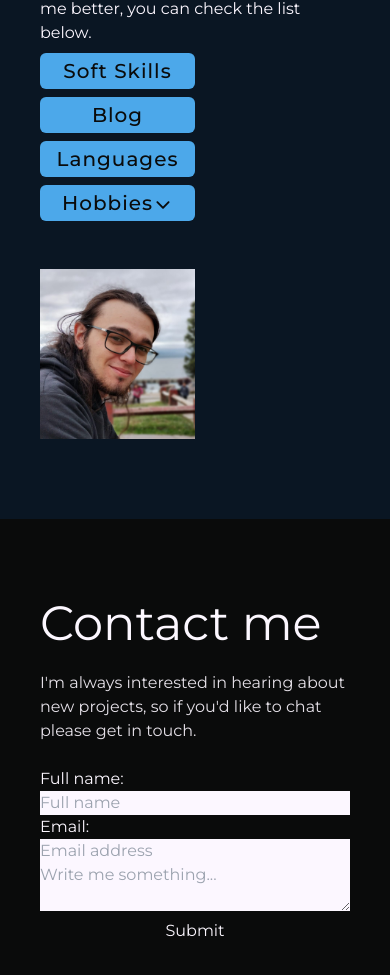
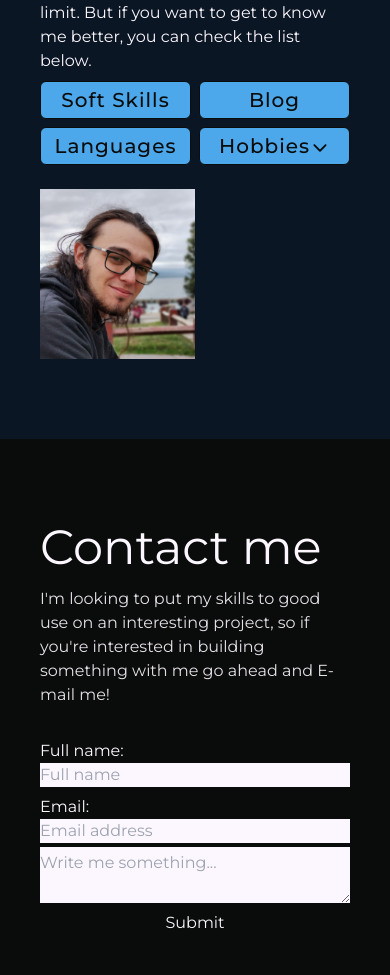
Before and after one commit to tomasesquivelgc/Portfolio, a React (Vite) app: page / in a window 390 px wide. Shown: the part 6057-7032 px from the top of the page. Built offline with nearby package versions, Linux system fonts and the light colour scheme; a web font is replaced by a local one.

Commit message:
change lol assets picture and make info section a grid

```diff
--- a/src/components/Contact/ContactForm.jsx
+++ b/src/components/Contact/ContactForm.jsx
@@ -1,17 +1,17 @@
 function ContactForm() {
   return (
-    <form action="https://formspree.io/f/xwkjrkqw" method="post" className="flex flex-col w-full md:w-1/2 py-3">
-      <label htmlFor="full-name">
+    <form action="https://formspree.io/f/xwkjrkqw" method="post" className="flex flex-col w-full md:w-1/2 py-4">
+      <label htmlFor="full-name" className="py-1">
         Full name:
         <input className="w-full bg-magnolia" id="full-name" type="text" name="name" placeholder="Full name" maxLength="30" required />
       </label>
 
-      <label htmlFor="email">
+      <label htmlFor="email" className="py-1">
         Email:
         <input className="w-full bg-magnolia" id="email" type="email" name="email" placeholder="Email address" required />
       </label>
 
-      <textarea className="bg-magnolia" id="msg" name="user_message" maxLength="500" placeholder="Write me something..." required />
+      <textarea className="py-1 bg-magnolia" id="msg" name="user_message" maxLength="500" placeholder="Write me something..." required />
 
       <input className="p-2 w-full" type="submit" value="Submit" />
     </form>
--- a/src/components/InfoList.jsx
+++ b/src/components/InfoList.jsx
@@ -21,11 +21,11 @@ function InfoList() {
   const closeModal = () => setModalOpen(false);
 
   return (
-    <div className="md:w-1/3 w-1/2 min-w-min py-1 text-night font-medium">
-      <ul className="flex flex-col gap-2">
+    <div className=" w-full min-w-min py-1">
+      <ul className="grid grid-cols-2 gap-2 text-night font-medium">
         <li className="w-full h-full">
           <motion.button
-            className="w-full h-full bg-argBlue  tracking-wider text-xl  p-1 md:text-base rounded-md"
+            className="w-full h-full bg-argBlue border tracking-wider text-xl  p-1 md:text-base rounded-md"
             type="button"
             onClick={() => openModal(skills)}
             whileHover={{ scale: 1.1 }}
@@ -36,7 +36,7 @@ function InfoList() {
         <li className="w-full h-full">
           <motion.button
             whileHover={{ scale: 1.1 }}
-            className="w-full h-full bg-argBlue  tracking-wider text-xl  p-1 md:text-base rounded-md"
+            className="w-full h-full bg-argBlue border tracking-wider text-xl  p-1 md:text-base rounded-md"
             type="button"
             onClick={() => openModal(blog)}
           >
@@ -46,7 +46,7 @@ function InfoList() {
         <li className="w-full h-full">
           <motion.button
             whileHover={{ scale: 1.1 }}
-            className="w-full h-full bg-argBlue  tracking-wider text-xl  p-1 md:text-base rounded-md"
+            className="w-full h-full bg-argBlue border tracking-wider text-xl  p-1 md:text-base rounded-md"
             type="button"
             onClick={() => openModal(languages)}
           >
@@ -56,7 +56,7 @@ function InfoList() {
         <li className="w-full h-full relative">
           <motion.button
             whileHover={{ scale: 1.1 }}
-            className="w-full h-full bg-argBlue  tracking-wider text-xl  p-1 md:text-base rounded-md"
+            className="w-full h-full bg-argBlue border tracking-wider text-xl  p-1 md:text-base rounded-md"
             type="button"
             onClick={toggleHobbies}
           >
@@ -66,41 +66,47 @@ function InfoList() {
           <AnimatePresence>
             {hobbiesExpanded && (
               <motion.ul
-                className='absolute left-0 top-100'
+                className='absolute left-0 top-100 flex flex-col gap-1 py-1'
                 initial={{ opacity: 0, y: -20 }}
                 animate={{ opacity: 1, y: 0 }}
                 exit={{ opacity: 0, x: -20 }}
                 transition={{ duration: 0.3 }}
               >
                 <motion.li
-                  className="border-b hover:cursor-pointer hover:text-argBlue"
+                  className="border"
                   initial={{ opacity: 0, y: -20 }}
                   animate={{ opacity: 1, y: 0 }}
                   transition={{ duration: 0.3 }}
                 >
-                  <button type="button" onClick={() => openModal(games)}>
+                  <motion.button
+                  whileHover={{scale: 1.1}}
+                  type="button" className="w-full h-full bg-argBlue border tracking-wider text-xl  p-1 md:text-base rounded-md" onClick={() => openModal(games)}>
                     Gaming
-                  </button>
+                  </motion.button>
                 </motion.li>
                 <motion.li
-                  className="border-b hover:cursor-pointer hover:text-argBlue"
+                  className="border-b"
                   initial={{ opacity: 0, y: -20 }}
                   animate={{ opacity: 1, y: 0 }}
                   transition={{ duration: 0.3, delay: 0.1 }}
                 >
-                  <button type="button" onClick={() => openModal(music)}>
+                  <motion.button
+                  whileHover={{scale: 1.1}}
+                  className="w-full h-full bg-argBlue border tracking-wider text-xl  p-1 md:text-base rounded-md" type="button" onClick={() => openModal(music)}>
                     Music
-                  </button>
+                  </motion.button>
                 </motion.li>
                 <motion.li
-                  className="border-b hover:cursor-pointer hover:text-argBlue"
+                  className="border-b"
                   initial={{ opacity: 0, y: -20 }}
                   animate={{ opacity: 1, y: 0 }}
                   transition={{ duration: 0.3, delay: 0.2 }}
                 >
-                  <button type="button" onClick={() => openModal(books)}>
+                  <motion.button
+                  whileHover={{scale: 1.1}}
+                  className="w-full h-full bg-argBlue border tracking-wider text-xl  p-1 md:text-base rounded-md" type="button" onClick={() => openModal(books)}>
                     Reading
-                  </button>
+                  </motion.button>
                 </motion.li>
               </motion.ul>
             )}
--- a/src/components/Modal/ModalInfo.jsx
+++ b/src/components/Modal/ModalInfo.jsx
@@ -21,7 +21,7 @@ const ModalInfo = ({ info }) => {
       <div className="flex flex-col md:flex-row gap-4 justify-around w-full h-full md:max-h-96 py-8">
         {info.data.map((data, index) => (
           <motion.div
-            className={`md:w-1/3 w-full border p-1 hover:border-argBlue hover:cursor-pointer relative bg-prussiaBlue h-1/3 md:h-auto flex md:flex-col ${
+            className={`md:w-1/3 w-full border border-night p-1 hover:border-argBlue hover:cursor-pointer relative bg-prussiaBlue h-1/3 md:h-auto flex md:flex-col ${
               expandedItem === data.title ? 'md:h-auto' : ''
             } transition-all duration-500 ease-in-out`}
             key={data.title}
--- a/src/sections/AboutSection.jsx
+++ b/src/sections/AboutSection.jsx
@@ -2,10 +2,10 @@ import InfoList from '../components/InfoList';
 
 function AboutSection() {
   return (
-    <section id="about" className="bg-richBlack min-h-screen gap-10 px-10 py-20 md:px-16 lg:px-32 flex flex-col md:flex-row-reverse">
+    <section id="about" className="bg-richBlack min-h-screen gap-4 px-10 py-20 md:px-16 lg:px-32 flex flex-col md:flex-row-reverse">
       <div className="w-full lg:w-1/2">
         <h2 className="font-medium text-5xl py-1">About me</h2>
-        <p className="py-3 opacity-80">
+        <p className="py-3 opacity-80 mb-3">
           Creative and resourceful. Oriented towards problem-solving and continuous learning.
           Quick to adapt to new environments and challenges, managing pressure and deadlines.
           <br />
@@ -16,8 +16,10 @@ function AboutSection() {
           <br />
           Dreaming of helping others through technology and innovation since young,
           always looking for new ways to improve and learn new things.
+          <br />
+          <br />
         </p>
-        <div className="py-1 border-t-2 mt-2">
+        <div className="py-1 border-t-2 mt-3">
           <p className='py-1'>
             If you must know one thing about me is that I love putting my skills to the test
             and pushing my boundries to the limit. But if you want to get to know me better,
--- a/src/sections/ContactSection.jsx
+++ b/src/sections/ContactSection.jsx
@@ -4,8 +4,8 @@ function ContactSection() {
   return (
     <section id="contact" className="bg-night min-h-screen flex flex-col md:flex-row px-10 py-20 md:px-16 lg:px-32">
       <div className="w-full md:w-1/2">
-        <h2 className="text-5xl pb-3">Contact me</h2>
-        <p className="py-3 opacity-90">I&apos;m always interested in hearing about new projects, so if you&apos;d like to chat please get in touch.</p>
+        <h2 className="text-5xl py-1">Contact me</h2>
+        <p className="py-3 opacity-90">I&apos;m looking to put my skills to good use on an interesting project, so if you&apos;re interested in building something with me go ahead and E-mail me!</p>
       </div>
       <ContactForm />
     </section>
```
Also changed, not shown: src/assets/about/games/lol.webp.
